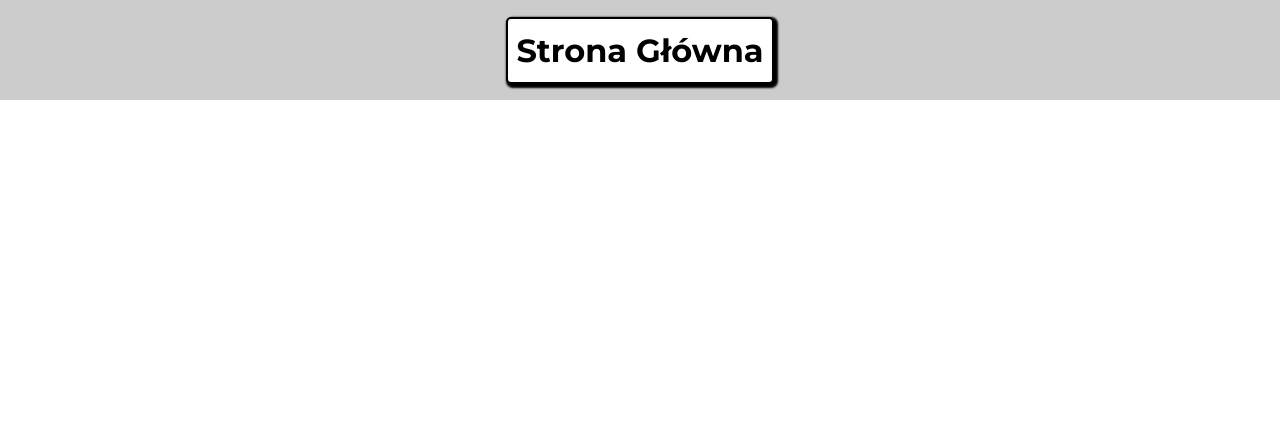
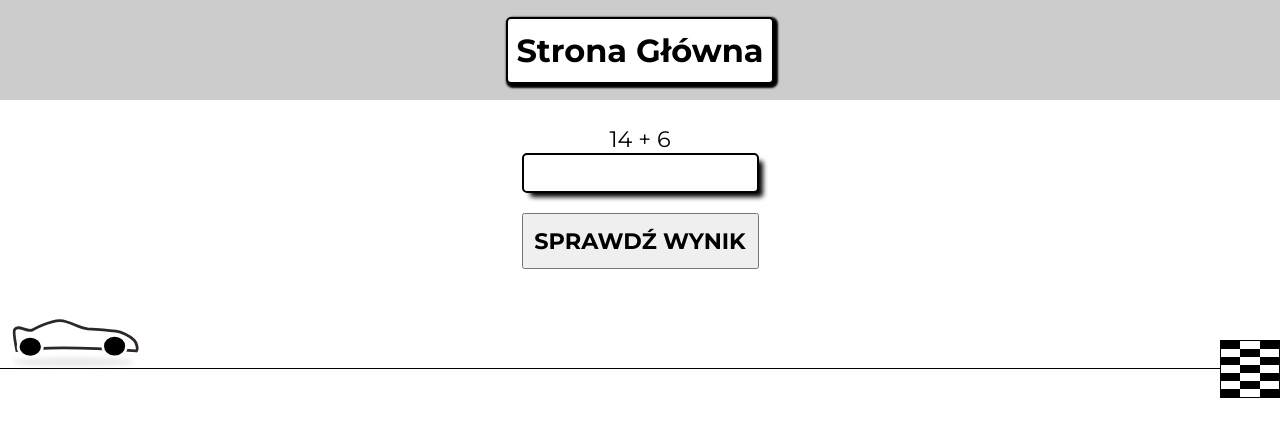
Before and after one commit to Kuba862/some_web, a React (Create React App) app: page /some_web/ida/math-race in a window 1280 px wide. Before the commit this address had no page. Shown: the top 436 px of the page. Built offline with nearby package versions, Linux system fonts and the light colour scheme.

Commit message:
math game

```diff
--- a/src/App.js
+++ b/src/App.js
@@ -6,6 +6,7 @@ import Ida from './pages/Ida';
 import Header from './components/Header';
 import Memory from './components/Memory';
 import Puzzle from './components/Puzzle';
+import MathRace from './components/MathRace';
 
 const App = () => {
   let path = window.location.hostname === 'localhost' ? '/' : "";
@@ -20,6 +21,7 @@ const App = () => {
           <Route path="/ida" element={<Ida />} />
           <Route path="/memory" element={<Memory />} />
           <Route path="/puzzle" element={<Puzzle />} />
+          <Route path="/ida/math-race" element={<MathRace />} />
         </Routes>
       </Router>
     </>
--- /dev/null
+++ b/src/components/Car.jsx
@@ -0,0 +1,42 @@
+import React, { Component } from 'react';
+import Car from '../images/svg/car.svg';
+import styled from 'styled-components';
+import FinishFlag from './math_race/Finish_flag';
+
+const Road = styled.div`
+  position: relative;
+  display: inline-block;
+  top: 100%;
+  width: 100%;
+  height: 100px;
+  border-bottom: 1px solid;
+`;
+
+const CarElement = styled.img`
+  position: absolute;
+  width: 150px;
+`;
+
+class CarComponent extends Component {
+  constructor(props) {
+    super(props);
+  }
+
+  render() {
+    return (
+      <>
+        <Road>
+          <CarElement
+            move={this.props.move}
+            style={{ left: this.props.move }}
+            src={Car}
+            alt=""
+          />
+          <FinishFlag />
+        </Road>
+      </>
+    );
+  }
+}
+
+export default CarComponent;
--- /dev/null
+++ b/src/components/MathRace.jsx
@@ -0,0 +1,134 @@
+import React, { Component } from 'react';
+import Car from './Car';
+import styled from 'styled-components';
+
+const Action = styled.div`
+    display: flex;
+    flex-direction: column;
+    margin-top: 25px;
+    p,
+    span {
+        align-self: center;
+    }
+    p {
+        font-size: 1.4rem;
+    }
+    span {
+        display: flex;
+        flex-direction: column;
+        gap: 20px;
+        input[type=text] {
+            font-size: 1.2rem;
+            padding: 6px 35%;
+            box-shadow: 6px 6px 5px -2px #000;
+            border: 2px solid;
+            border-radius: 5px;
+        }
+        button {
+            text-transform: uppercase;
+            font-size: 1.4rem;
+            font-weight: 700;
+            padding: 12px 8px;
+        }
+    }
+`
+
+class MathRace extends Component {
+    constructor(props) {
+        super(props);
+        this.state = {
+            firstNumber: 0,
+            secondNumber: 0,
+            thirdNumber: 0,
+            result: 0,
+            userResult: 0,
+            addOrSub1: "",
+            addOrSub2: "",
+            correctAnswer: false,
+            wrongAnswer: false,
+            move: 0
+        }
+        this.setResult = this.setResult.bind(this);
+        this.checkResult = this.checkResult.bind(this);
+        this.generateAnswer = this.generateAnswer.bind(this);
+    }
+
+    componentDidMount() {
+        this.setState({
+            firstNumber: Math.floor(Math.random() * (0 + 1) * 15),
+            secondNumber: Math.floor(Math.random() * (0 + 1) * 15),
+            thirdNumber: Math.floor(Math.random() * (0 + 1) * 5),
+        })
+        this.checkIfResultIsLessThanZero();
+    }
+
+    setResult() {
+        this.setState({
+            result: this.state.firstNumber + this.state.secondNumber,
+        })
+    }
+
+    checkIfResultIsLessThanZero() {
+        if(this.state.result < 0) {
+            this.randomNumber()
+        }
+    }
+
+    generateAnswer() {
+        if(this.state.result === this.state.userResult) {
+            this.setState({
+                correctAnswer: true,
+                wrongAnswer: false
+            })
+        } else {
+            this.setState({
+                correctAnswer: false,
+                wrongAnswer: true
+            })
+        }
+        setTimeout(() => {
+            this.state.correctAnswer ? this.setState({
+                move: this.state.move + 15
+            }) : this.setState({
+                move: this.state.move - 15
+            })
+        }, 500);
+        setTimeout(() => {
+            this.componentDidMount()
+            document.querySelector('input').value = "";
+            this.setState({
+                correctAnswer: false,
+                wrongAnswer: false,
+            })
+            document.getElementById("result_btn").setAttribute("disabled", true);
+        }, 1000);
+    }
+
+    checkResult() {
+        this.setState({
+            result: this.state.firstNumber + this.state.secondNumber,
+            userResult: +document.querySelector('input').value
+        })
+        if(document.querySelector('input').value !== "") {
+            document.getElementById("result_btn").removeAttribute("disabled");
+        }
+    }
+
+    render() {
+        const { firstNumber, secondNumber, move } = this.state;
+        return (
+            <>
+            <Action>
+                <p>{firstNumber} + {secondNumber}</p>
+                <span>
+                <input type="text" onChange={this.checkResult} />
+                <button id="result_btn" onClick={this.generateAnswer} >sprawdź wynik</button>
+                </span>
+            </Action>
+            <Car move={move} />
+            </>
+        );
+    }
+}
+
+export default MathRace;
--- a/src/components/Puzzle.jsx
+++ b/src/components/Puzzle.jsx
@@ -1,11 +1,27 @@
 import React, { Component } from 'react';
+import styled from 'styled-components';
+
+const Dragable = styled.div`
+    position: absolute;
+    top: 0;
+    left: 0;
+    width: 150px;
+    height: 150px;
+    border: 1px solid;
+`;
 
 class Puzzle extends Component {
+    constructor(props) {
+        super(props)
+    }
+
+
+
     render() {
         return (
-            <div>
-
-            </div>
+            <Dragable>
+                text
+            </Dragable>
         );
     }
 }
--- /dev/null
+++ b/src/components/math_race/Finish_flag.jsx
@@ -0,0 +1,56 @@
+import React, { Component } from 'react';
+import styled from 'styled-components';
+
+const Flag = styled.div`
+display: flex;
+flex-wrap: wrap;
+border: 1px solid;
+position: absolute;
+top: 50px;
+right: 0;
+width: 60px;
+height: 100px;
+transform: rotateX(55deg);
+span {
+    width: 33.33%;
+    height: 14px;
+    &:nth-child(even) {
+        background-color: #fff;
+    }
+    &:nth-child(odd) {
+        background-color: #000;
+    }
+}
+`;
+
+class FinishFlag extends Component {
+  render() {
+    return (
+      <Flag>
+        <span></span>
+        <span></span>
+        <span></span>
+        <span></span>
+        <span></span>
+        <span></span>
+        <span></span>
+        <span></span>
+        <span></span>
+        <span></span>
+        <span></span>
+        <span></span>
+        <span></span>
+        <span></span>
+        <span></span>
+        <span></span>
+        <span></span>
+        <span></span>
+        <span></span>
+        <span></span>
+        <span></span>
+      </Flag>
+    );
+  }
+}
+
+export default FinishFlag;
--- a/src/pages/Ida.jsx
+++ b/src/pages/Ida.jsx
@@ -1,10 +1,11 @@
 import React, { Component } from 'react';
+import { Link } from 'react-router-dom';
 
 class Ida extends Component {
     render() {
         return (
             <>
-                <p>Ida</p>
+                <Link to="math-race" >Math race</Link>
             </>
         );
     }
```
Also changed, not shown: public/data/memoryImages.json (+0 -40 lines), src/components/math_race/Action.jsx (added, +78 -0 lines), src/images/svg/car.svg (added).
